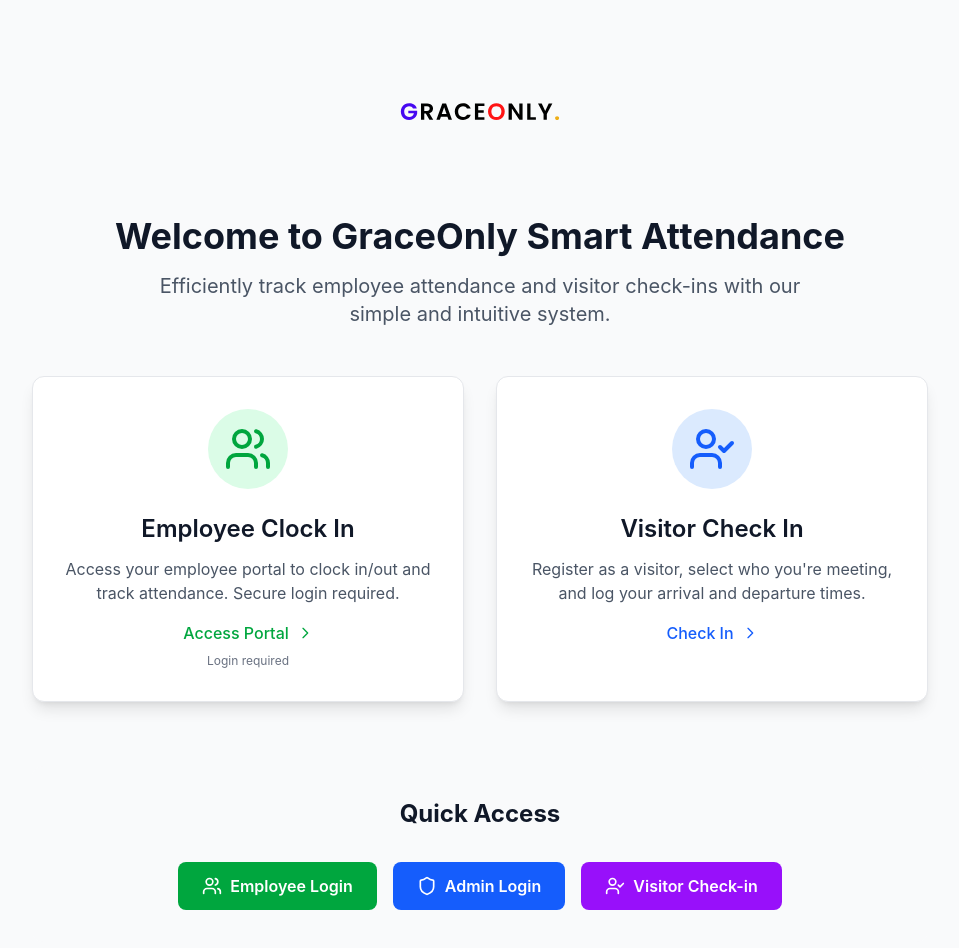
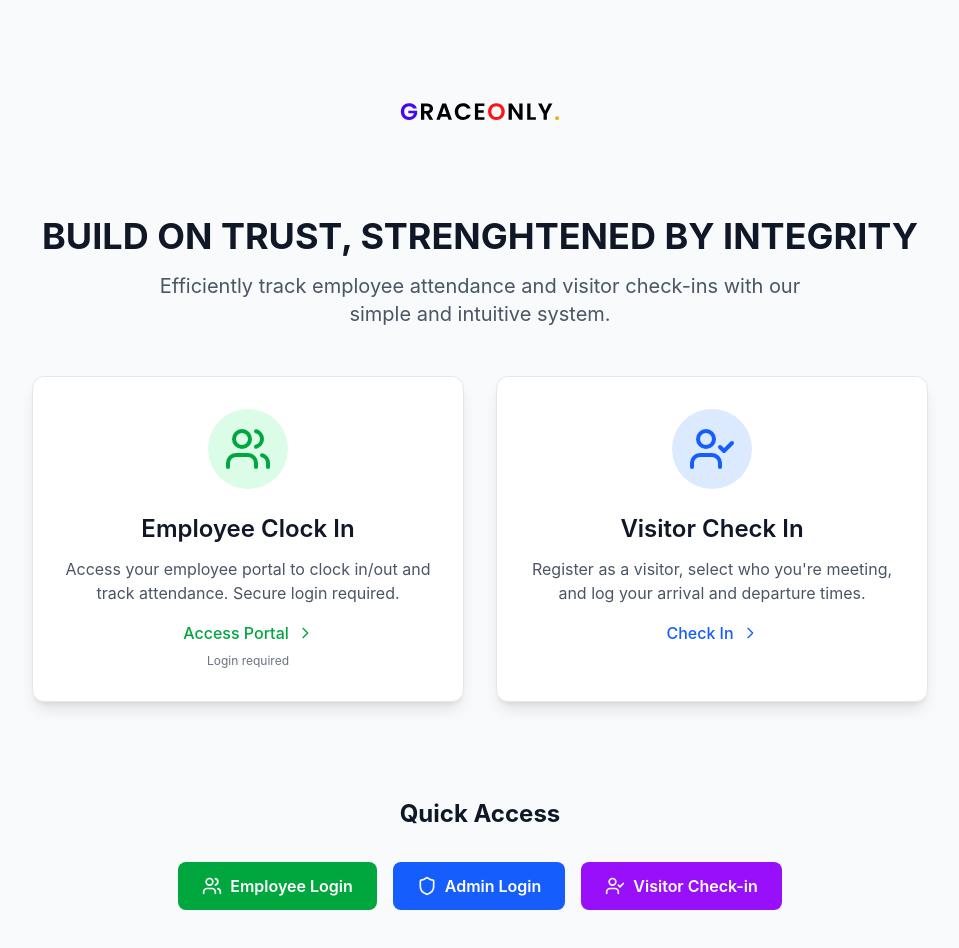
Before and after one commit to deHypeChief/website-clock-in, a React (Vite) app in the folder frontend/: page / in a window 1280 px wide. Shown: the top 948 px of the page, without its empty margins (160-1119 px from the left). Built offline with nearby package versions, Linux system fonts and the light colour scheme; no server answers.

Commit message:
Update homepage title for enhanced branding message

```diff
--- a/frontend/src/pages/HomePage.jsx
+++ b/frontend/src/pages/HomePage.jsx
@@ -15,7 +15,7 @@ export default function HomePage() {
 
                 </div>
                 <h1 className="text-4xl font-bold text-gray-900 mb-4">
-                    Welcome to GraceOnly Smart Attendance
+                    BUILD ON TRUST, STRENGHTENED BY INTEGRITY
                 </h1>
                 <p className="text-xl text-gray-600 max-w-2xl mx-auto">
                     Efficiently track employee attendance and visitor check-ins with our
```
